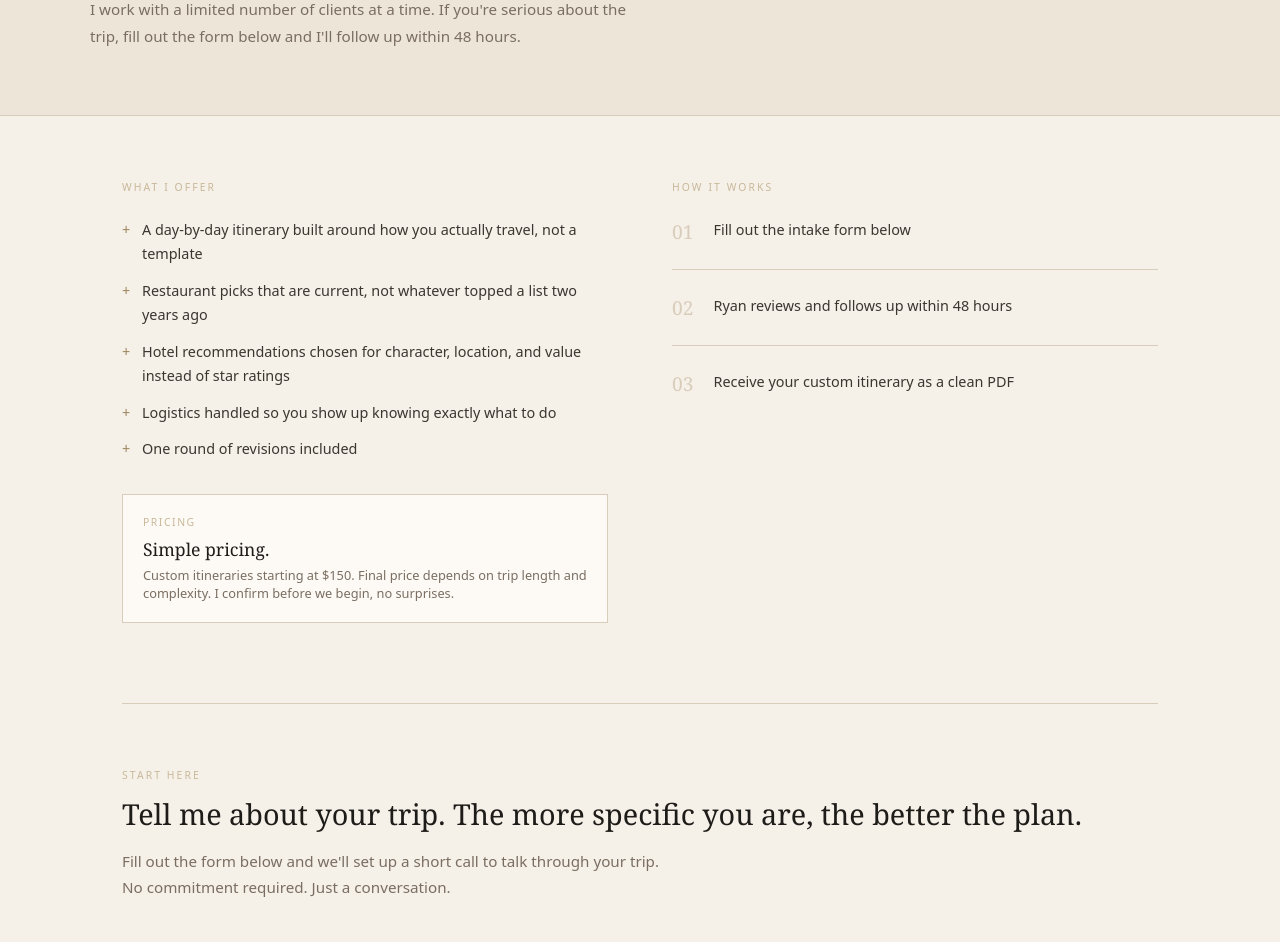
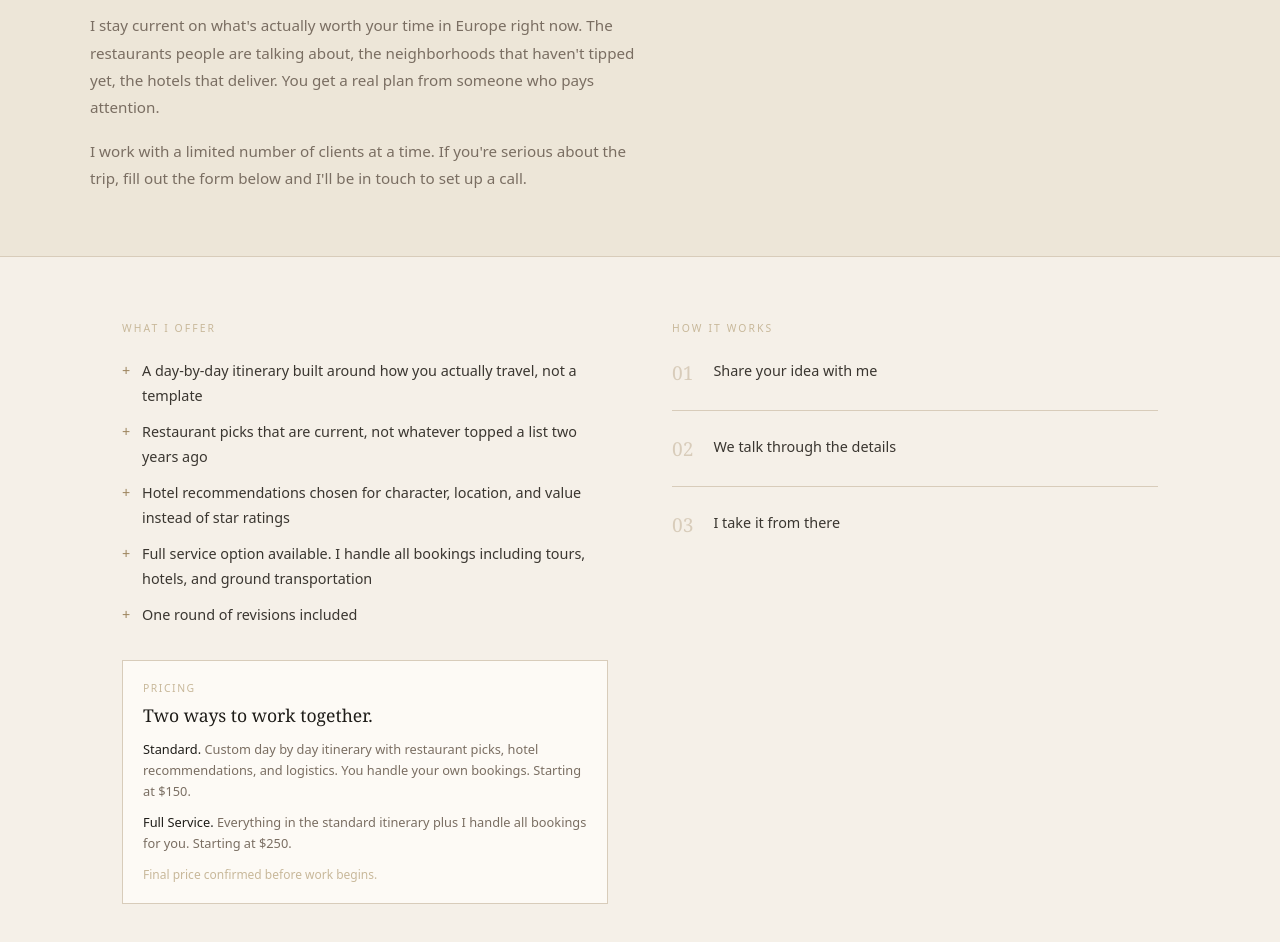
Before and after one commit to ryan-arch25/deriva-travel, a React (Vite) app: page /work-with-me in a window 1280 px wide. Shown: the part 940-1882 px from the top of the page. Built offline with nearby package versions, Linux system fonts and the light colour scheme.

Commit message:
Update About Deriva and Work With Me intro copy
Rewrites the homepage About section in first person with stronger
specifics about local knowledge and what to avoid. Adds a new lead
paragraph above the existing Work With Me intro about details being
the difference between a good trip and a great one.

```diff
--- a/src/pages/Home.jsx
+++ b/src/pages/Home.jsx
@@ -90,13 +90,10 @@ export default function Home() {
         <div style={{ maxWidth: '620px', margin: '0 auto' }}>
           <p style={sectionLabelStyle}>About Deriva</p>
           <p style={{ fontFamily: 'Georgia, serif', fontSize: 'clamp(1.1rem, 2.5vw, 1.4rem)', fontWeight: '400', color: colors.ink, lineHeight: '1.75', marginBottom: '1.5rem' }}>
-            Deriva exists for people who are tired of going somewhere and feeling like they went nowhere.
-          </p>
-          <p style={{ fontFamily: 'system-ui, sans-serif', fontSize: '0.95rem', fontWeight: '300', color: colors.mid, lineHeight: '1.8', marginBottom: '1rem' }}>
-            Every recommendation is personal. Every itinerary is built from scratch. The goal is not to show you Europe. It is to show you a version of Europe that actually fits how you travel.
+            I have been to these places. Not once. Several times. I know which restaurants are worth the wait and which ones exist because tourists will sit anywhere. I know what neighborhoods feel like at 7am and what they feel like at midnight. I know the traps.
           </p>
           <p style={{ fontFamily: 'system-ui, sans-serif', fontSize: '0.95rem', fontWeight: '300', color: colors.mid, lineHeight: '1.8' }}>
-            No templates. No aggregated reviews. No lists of the same twelve restaurants. Just good judgment, applied to your trip.
+            Deriva exists because most travel advice is written by people who have never been, or went once and stayed in the wrong hotel. I stay current on what is actually happening, what people want to do, where they want to eat, what has changed. And I tell you what to avoid just as much as what to seek out.
           </p>
           <div style={{ marginTop: '2.5rem' }}>
             <Link to="/work-with-me" style={{ fontFamily: 'system-ui, sans-serif', fontSize: '0.7rem', letterSpacing: '0.18em', textTransform: 'uppercase', color: colors.white, backgroundColor: colors.gold, padding: '1rem 2rem', textDecoration: 'none', border: '1px solid #9E8660', display: 'inline-block' }}>
--- a/src/pages/WorkWithMe.jsx
+++ b/src/pages/WorkWithMe.jsx
@@ -11,14 +11,14 @@ const WHAT_I_OFFER = [
   'A day-by-day itinerary built around how you actually travel, not a template',
   'Restaurant picks that are current, not whatever topped a list two years ago',
   'Hotel recommendations chosen for character, location, and value instead of star ratings',
-  'Logistics handled so you show up knowing exactly what to do',
+  'Full service option available. I handle all bookings including tours, hotels, and ground transportation',
   'One round of revisions included',
 ]
 
 const HOW_IT_WORKS = [
-  { num: '01', text: 'Fill out the intake form below' },
-  { num: '02', text: 'Ryan reviews and follows up within 48 hours' },
-  { num: '03', text: 'Receive your custom itinerary as a clean PDF' },
+  { num: '01', text: 'Share your idea with me' },
+  { num: '02', text: 'We talk through the details' },
+  { num: '03', text: 'I take it from there' },
 ]
 
 const initialForm = { name: '', email: '', destinations: '', dates: '', partySize: '', tripNotes: '', referral: '' }
@@ -82,7 +82,7 @@ export default function WorkWithMe() {
     <div style={{ backgroundColor: colors.cream, minHeight: '100vh' }}>
       <Nav />
       <div style={{ paddingTop: '60px' }}>
-        <div style={{ position: 'relative', height: '60vh', minHeight: '420px', overflow: 'hidden' }}>
+        <div className="hero-mobile" style={{ position: 'relative', height: '60vh', minHeight: '420px', overflow: 'hidden' }}>
           <img src="/images/work-with-me-hero.jpg" alt="Vintage Fiat 500 on a coastal road in Capri" style={{ width: '100%', height: '100%', objectFit: 'cover', display: 'block' }} />
           <div style={{ position: 'absolute', inset: 0, background: 'linear-gradient(to bottom, rgba(20,18,14,0.15) 0%, rgba(20,18,14,0) 40%, rgba(20,18,14,0.35) 100%)' }} />
         </div>
@@ -90,9 +90,10 @@ export default function WorkWithMe() {
           <div style={{ maxWidth: '1100px', margin: '0 auto' }}>
             <p style={{ fontFamily: 'system-ui, sans-serif', fontSize: '0.65rem', letterSpacing: '0.2em', textTransform: 'uppercase', color: colors.tan, marginBottom: '1rem' }}>Work With Me</p>
             <h1 style={{ fontFamily: 'Georgia, serif', fontSize: 'clamp(2rem, 5vw, 3.5rem)', fontWeight: '400', color: colors.ink, letterSpacing: '0.03em', marginBottom: '1rem', lineHeight: '1.1' }}>Europe, planned properly.</h1>
+            <p style={{ fontFamily: 'Georgia, serif', fontSize: '1.15rem', fontWeight: '400', color: colors.charcoal, maxWidth: '560px', lineHeight: '1.6', marginBottom: '1.5rem' }}>I have planned enough trips to know that the difference between a good one and a great one is almost never the destination. It is the details. Fill out the form and let's talk about yours.</p>
             <p style={{ fontFamily: 'Georgia, serif', fontSize: '1.15rem', fontWeight: '400', color: colors.charcoal, maxWidth: '520px', lineHeight: '1.6', marginBottom: '1.5rem' }}>Most itineraries are built from the same ten articles. Mine aren't.</p>
             <p style={{ fontFamily: 'system-ui, sans-serif', fontSize: '0.95rem', fontWeight: '300', color: colors.mid, maxWidth: '560px', lineHeight: '1.8', marginBottom: '1rem' }}>I stay current on what's actually worth your time in Europe right now. The restaurants people are talking about, the neighborhoods that haven't tipped yet, the hotels that deliver. You get a real plan from someone who pays attention.</p>
-            <p style={{ fontFamily: 'system-ui, sans-serif', fontSize: '0.95rem', fontWeight: '300', color: colors.mid, maxWidth: '560px', lineHeight: '1.8' }}>I work with a limited number of clients at a time. If you're serious about the trip, fill out the form below and I'll follow up within 48 hours.</p>
+            <p style={{ fontFamily: 'system-ui, sans-serif', fontSize: '0.95rem', fontWeight: '300', color: colors.mid, maxWidth: '560px', lineHeight: '1.8' }}>I work with a limited number of clients at a time. If you're serious about the trip, fill out the form below and I'll be in touch to set up a call.</p>
           </div>
         </div>
         <div style={{ maxWidth: '1100px', margin: '0 auto', padding: '4rem 2rem' }}>
@@ -108,8 +109,14 @@ export default function WorkWithMe() {
               </ul>
               <div style={{ marginTop: '2rem', padding: '1.25rem', border: `1px solid ${colors.sand}`, backgroundColor: colors.white }}>
                 <p style={{ fontFamily: 'system-ui, sans-serif', fontSize: '0.65rem', letterSpacing: '0.15em', textTransform: 'uppercase', color: colors.tan, marginBottom: '0.5rem' }}>Pricing</p>
-                <p style={{ fontFamily: 'Georgia, serif', fontSize: '1.1rem', color: colors.ink }}>Simple pricing.</p>
-                <p style={{ fontFamily: 'system-ui, sans-serif', fontSize: '0.8rem', fontWeight: '300', color: colors.mid, marginTop: '0.35rem' }}>Custom itineraries starting at $150. Final price depends on trip length and complexity. I confirm before we begin, no surprises.</p>
+                <p style={{ fontFamily: 'Georgia, serif', fontSize: '1.1rem', color: colors.ink }}>Two ways to work together.</p>
+                <p style={{ fontFamily: 'system-ui, sans-serif', fontSize: '0.8rem', fontWeight: '300', color: colors.mid, marginTop: '0.75rem', lineHeight: '1.65' }}>
+                  <span style={{ color: colors.ink }}>Standard.</span> Custom day by day itinerary with restaurant picks, hotel recommendations, and logistics. You handle your own bookings. Starting at $150.
+                </p>
+                <p style={{ fontFamily: 'system-ui, sans-serif', fontSize: '0.8rem', fontWeight: '300', color: colors.mid, marginTop: '0.6rem', lineHeight: '1.65' }}>
+                  <span style={{ color: colors.ink }}>Full Service.</span> Everything in the standard itinerary plus I handle all bookings for you. Starting at $250.
+                </p>
+                <p style={{ fontFamily: 'system-ui, sans-serif', fontSize: '0.75rem', fontWeight: '300', color: colors.tan, marginTop: '0.75rem' }}>Final price confirmed before work begins.</p>
               </div>
             </div>
             <div>
@@ -130,7 +137,7 @@ export default function WorkWithMe() {
             </p>
             <form onSubmit={handleSubmit} style={{ maxWidth: '620px' }}>
               <p style={{ fontFamily: 'system-ui, sans-serif', fontSize: '0.65rem', letterSpacing: '0.15em', textTransform: 'uppercase', color: colors.gold, marginBottom: '1.5rem', paddingBottom: '1rem', borderBottom: `1px solid ${colors.sand}` }}>About You</p>
-              <div style={{ display: 'grid', gridTemplateColumns: '1fr 1fr', gap: '0 1.5rem' }}>
+              <div className="stack-mobile" style={{ display: 'grid', gridTemplateColumns: '1fr 1fr', gap: '0 1.5rem' }}>
                 <div><label style={labelStyle} htmlFor="name">Full name</label><input id="name" name="name" type="text" required value={form.name} onChange={handleChange} style={inputStyle} placeholder="Jane Smith" /></div>
                 <div><label style={labelStyle} htmlFor="email">Email</label><input id="email" name="email" type="email" required value={form.email} onChange={handleChange} style={inputStyle} placeholder="jane@email.com" /></div>
               </div>
@@ -138,7 +145,7 @@ export default function WorkWithMe() {
               <p style={{ fontFamily: 'system-ui, sans-serif', fontSize: '0.65rem', letterSpacing: '0.15em', textTransform: 'uppercase', color: colors.gold, marginBottom: '1.5rem', paddingBottom: '1rem', borderBottom: `1px solid ${colors.sand}`, marginTop: '1rem' }}>Trip Details</p>
               <label style={labelStyle} htmlFor="destinations">Destination(s) you're considering</label>
               <input id="destinations" name="destinations" type="text" required value={form.destinations} onChange={handleChange} style={inputStyle} placeholder="Portugal, Italy, both..." />
-              <div style={{ display: 'grid', gridTemplateColumns: '1fr 1fr', gap: '0 1.5rem' }}>
+              <div className="stack-mobile" style={{ display: 'grid', gridTemplateColumns: '1fr 1fr', gap: '0 1.5rem' }}>
                 <div><label style={labelStyle} htmlFor="dates">Travel dates</label><input id="dates" name="dates" type="text" value={form.dates} onChange={handleChange} style={inputStyle} placeholder="June 2025, flexible..." /></div>
                 <div><label style={labelStyle} htmlFor="partySize">Party size</label><input id="partySize" name="partySize" type="text" value={form.partySize} onChange={handleChange} style={inputStyle} placeholder="2, 4, 6..." /></div>
               </div>
@@ -159,7 +166,7 @@ export default function WorkWithMe() {
 
               {error && <p style={{ fontFamily: 'system-ui, sans-serif', fontSize: '0.85rem', fontWeight: '300', color: '#B85C45', marginBottom: '1rem' }}>{error}</p>}
               <button type="submit" disabled={submitting} style={{ fontFamily: 'system-ui, sans-serif', fontSize: '0.7rem', letterSpacing: '0.18em', textTransform: 'uppercase', color: colors.white, backgroundColor: submitting ? colors.tan : colors.gold, border: 'none', padding: '1rem 2.5rem', cursor: submitting ? 'not-allowed' : 'pointer', marginTop: '0.5rem', transition: 'background-color 0.2s ease' }} onMouseEnter={e => { if (!submitting) e.target.style.backgroundColor = '#8A7550' }} onMouseLeave={e => { if (!submitting) e.target.style.backgroundColor = colors.gold }}>{submitting ? 'Sending...' : 'Send My Brief'}</button>
-              <p style={{ fontFamily: 'system-ui, sans-serif', fontSize: '0.75rem', fontWeight: '300', color: colors.tan, marginTop: '1.25rem', lineHeight: '1.6' }}>I'll respond within 48 hours. No commitment until we've talked.</p>
+              <p style={{ fontFamily: 'system-ui, sans-serif', fontSize: '0.75rem', fontWeight: '300', color: colors.tan, marginTop: '1.25rem', lineHeight: '1.6' }}>I'll be in touch to set up a call. No commitment until we've talked.</p>
             </form>
           </div>
         </div>
```
